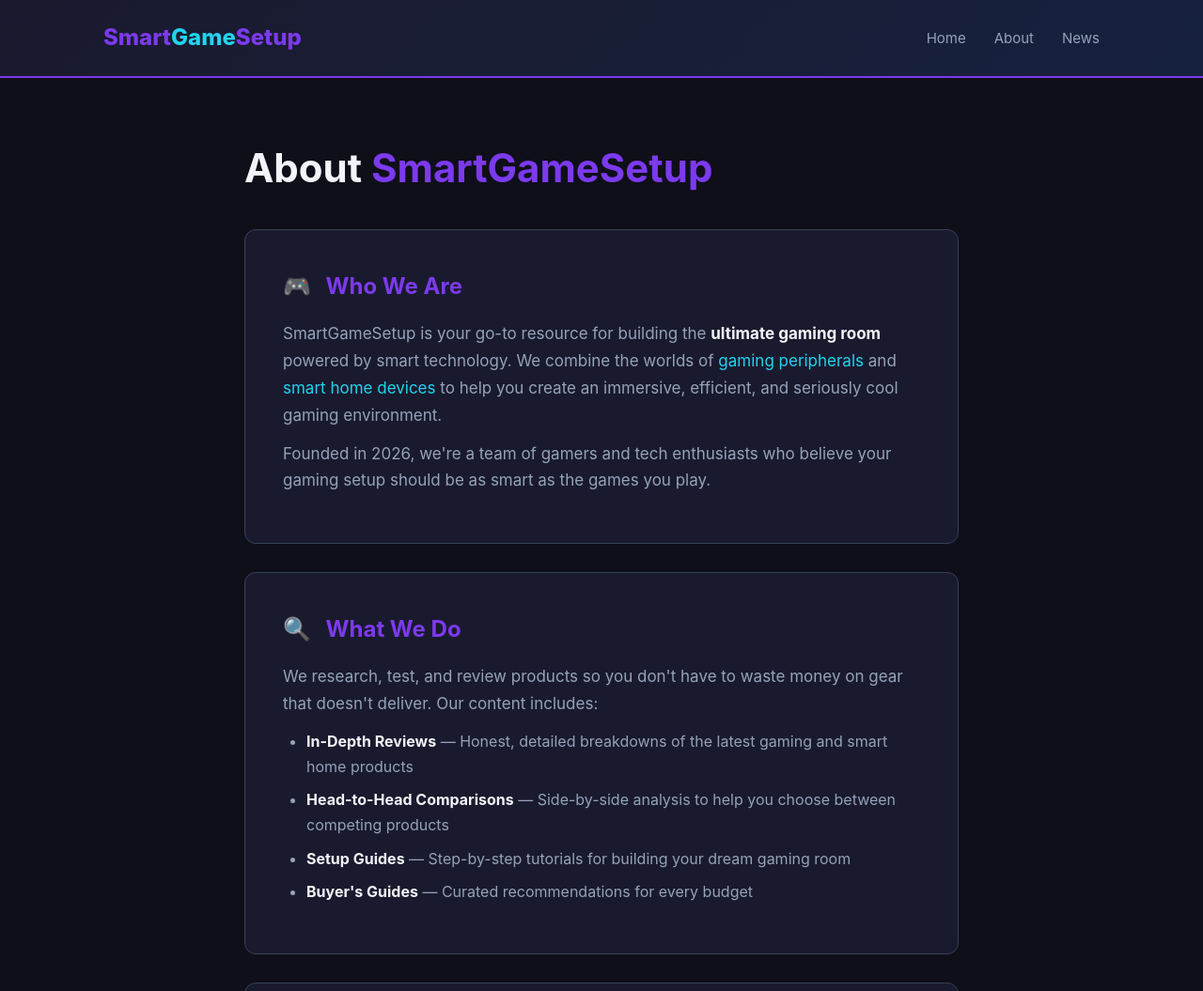
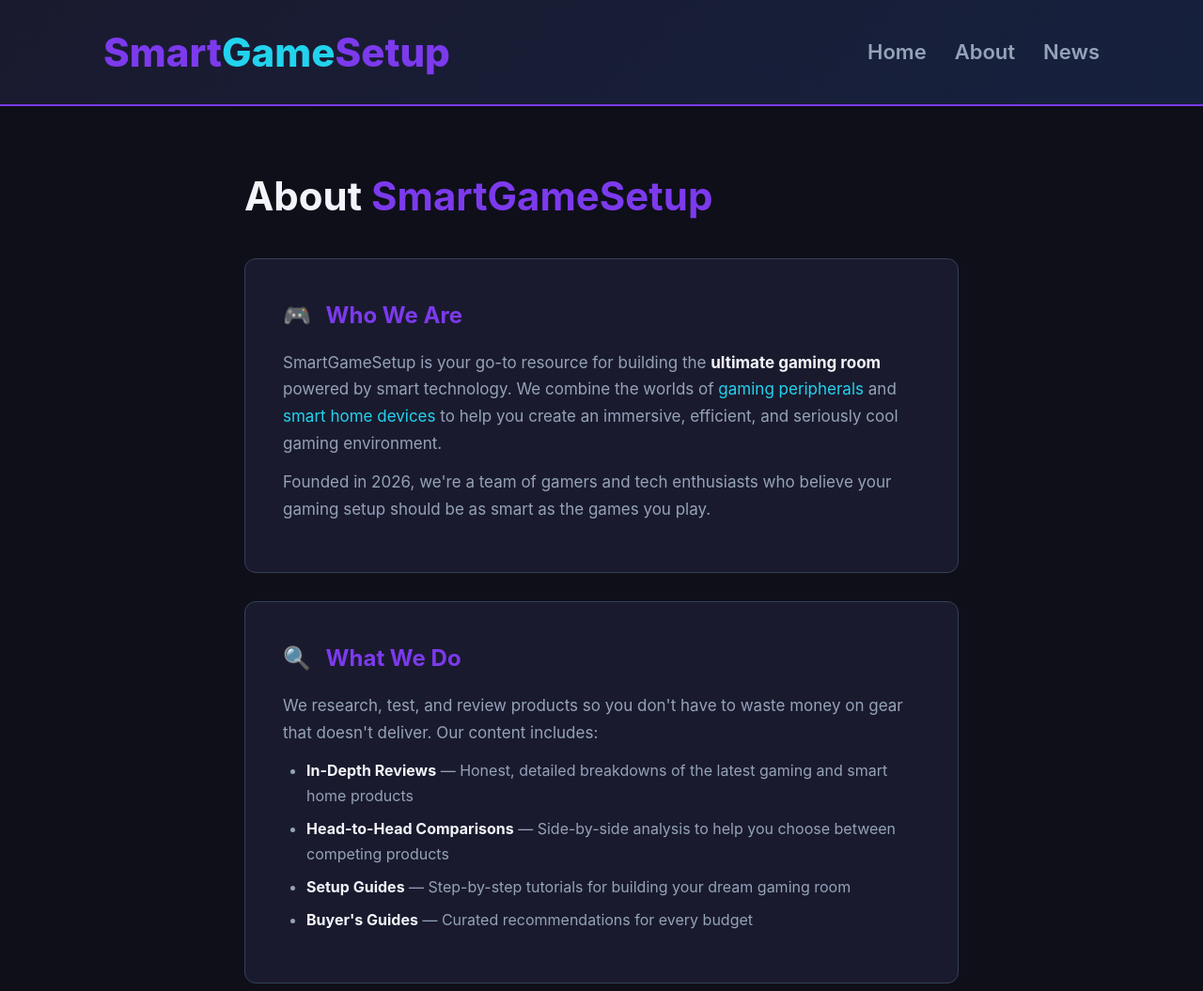
Before and after one commit to yst78664-dotcom/smartgamesetup, a website: page docs/about/index.html in a window 1280 px wide. Shown: the top 1055 px of the page at 94% size. Drawn offline with Linux system fonts and the light colour scheme.

Commit message:
Fix logo 42px and nav 22px in all page templates

```diff
--- a/docs/about/index.html
+++ b/docs/about/index.html
@@ -12,9 +12,9 @@
     body { font-family: -apple-system, BlinkMacSystemFont, 'Segoe UI', sans-serif; background: #0f0f1a; color: #f1f5f9; line-height:1.7; }
     .header { background: linear-gradient(135deg, #1a1a2e, #16213e); padding: 20px 0; border-bottom: 2px solid #7c3aed; }
     .header-inner { max-width:1100px; margin:0 auto; padding:0 20px; display:flex; justify-content:space-between; align-items:center; }
-    .logo { color:#7c3aed; font-size:24px; font-weight:800; text-decoration:none; }
+    .logo { color:#7c3aed; font-size:42px; font-weight:800; text-decoration:none; }
     .logo span { color:#22d3ee; }
-    nav a { color:#94a3b8; text-decoration:none; margin-left:30px; font-size:15px; }
+    nav a { color:#94a3b8; text-decoration:none; margin-left:30px; font-size:22px; font-weight:600; }
     nav a:hover { color:#7c3aed; }
     .content { max-width:800px; margin:0 auto; padding:60px 20px 80px; }
     .content h1 { font-size:42px; margin-bottom:30px; color:#f1f5f9; }
```
Also changed, not shown: build.js (+12 -12 lines), docs/comparisons/index.html (+2 -2 lines), docs/guides/index.html (+2 -2 lines), docs/index.html (+2 -2 lines), docs/news/index.html (+2 -2 lines), docs/privacy/index.html (+2 -2 lines), docs/reviews/index.html (+2 -2 lines), docs/topics/cable-management/index.html (+2 -2 lines), docs/topics/desk-setup/index.html (+2 -2 lines), docs/topics/gaming-monitors/index.html (+2 -2 lines), docs/topics/power-management/index.html (+2 -2 lines), docs/topics/smart-audio/index.html (+2 -2 lines), docs/topics/smart-lighting/index.html (+2 -2 lines).
